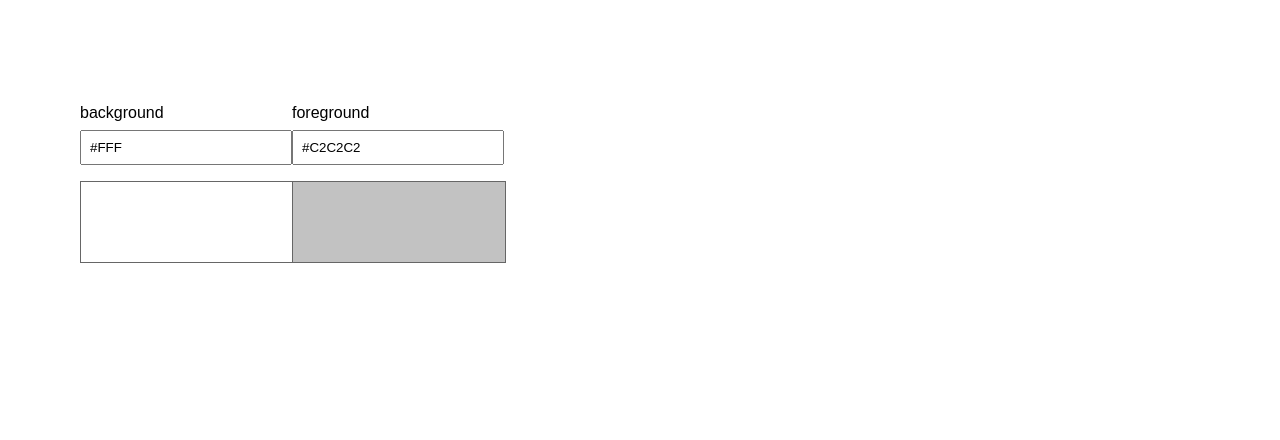
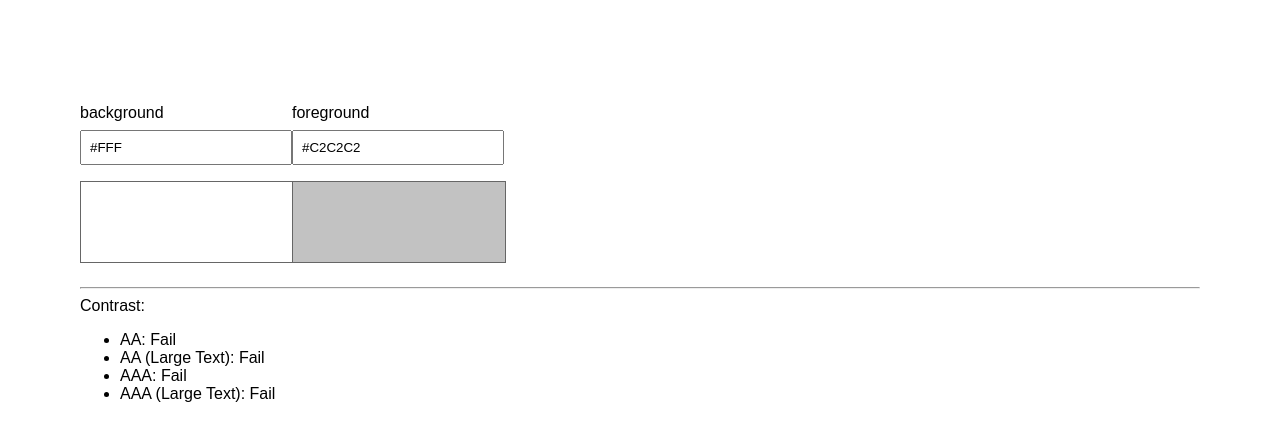
Before and after one commit to beckkramer/color-guard, a React (Create React App) app: page / in a window 1280 px wide. Shown: the top 440 px of the page. Built offline with nearby package versions, Linux system fonts and the light colour scheme.

Commit message:
Folds in Colorable to compare values.

```diff
--- a/src/components/palette.jsx
+++ b/src/components/palette.jsx
@@ -1,4 +1,5 @@
 import React from 'react';
+import colorable from 'colorable';
 
 // TODO: Pull this into its own file.
 function Hexfield(props) {
@@ -19,15 +20,55 @@ class Palette extends React.Component {
   		colors: {
   			background: '#FFF',
   			foreground: "#C2C2C2",
-  		}
+  		},
+  		contrast: '',
+  		accessibility: {
+				aa: false,
+				aaLarge: false,
+				aaa: false,
+				aaaLarge: false,
+			}
     };
     this.handleChange = this.handleChange.bind(this);
   }
 
   handleChange(event) {
   	let stateCopy = this.state;
+  	let accessibilityResults;
 		stateCopy.colors[event.target.name] = event.target.value;
+
+		// Once input value is long enough, check the contrast.
+		// When switch to color picker is made, this won't be
+		// necessary.
+		if (event.target.value.length === 4 || event.target.value.length === 7) {
+			accessibilityResults = this.testColors();
+			stateCopy.contrast = accessibilityResults.contrast;
+			stateCopy.accessibility = accessibilityResults.accessibility;
+		}
+
 		this.setState(stateCopy);
+  }
+
+  testColors() {
+
+		let result = colorable(this.state.colors, { compact: true, threshold: 0 });
+		let contrast;
+		let accessibility;
+
+		if (result) {
+
+			// Colorable checks every hex against every other hex, which is awesome
+			// but more robust that we need just yet. Check the contrast of the
+			// combination found on the first hext for now.
+			contrast = result[0].combinations[0].contrast;
+			accessibility = result[0].combinations[0].accessibility;
+
+		}
+
+		return {
+			'contrast': contrast,
+			'accessibility': accessibility,
+		}
   }
 
 	render() {
@@ -35,6 +76,14 @@ class Palette extends React.Component {
 			<div className="palette">
 				<Hexfield name="background" value={this.state.colors.background} onChange={this.handleChange} />
 				<Hexfield name="foreground" value={this.state.colors.foreground} onChange={this.handleChange} />
+				<hr />
+				<span>Contrast: {this.state.contrast}</span><br />
+				<ul>
+					<li>AA: {this.state.accessibility.aa ? 'Pass' : 'Fail'}</li>
+					<li>AA (Large Text): {this.state.accessibility.aaLarge ? 'Pass' : 'Fail'}</li>
+					<li>AAA: {this.state.accessibility.aaa ? 'Pass' : 'Fail'}</li>
+					<li>AAA (Large Text): {this.state.accessibility.aaaLarge ? 'Pass' : 'Fail'}</li>
+				</ul>
 			</div>
 		);
 	}
```
